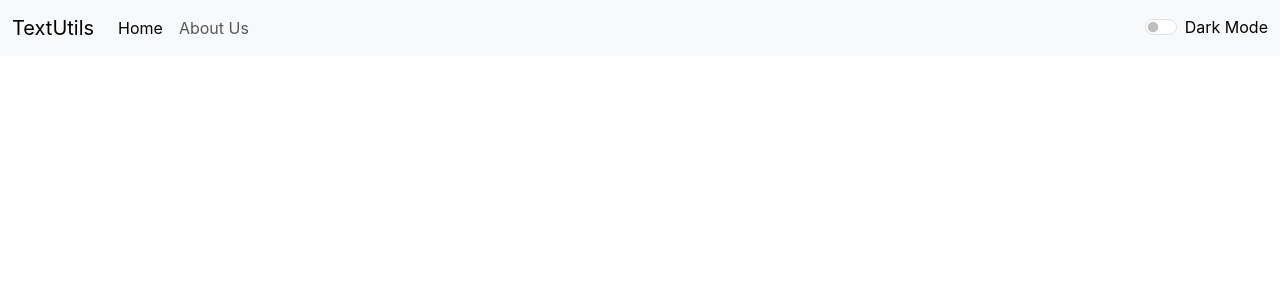
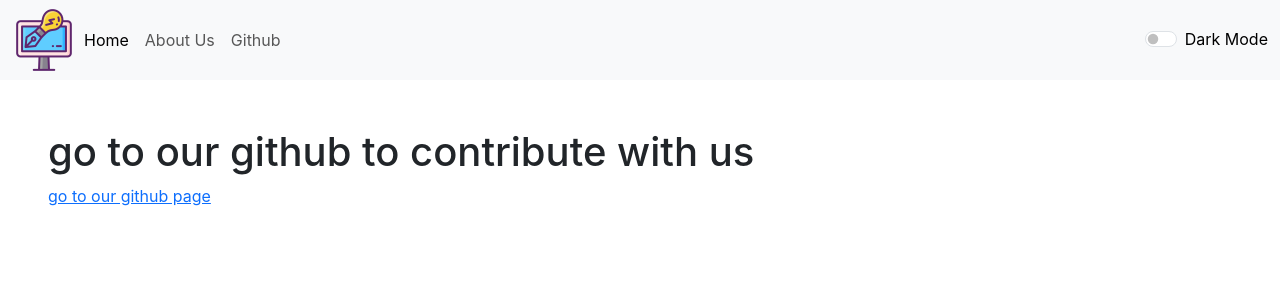
Before and after one commit to Nitin-web-dev/textUtils-dsdc, a React (Create React App) app: page /Github in a window 1280 px wide. Shown: the top 300 px of the page. Built offline with nearby package versions, Linux system fonts and the light colour scheme.

Commit message:
addead github link and logoimg

```diff
--- a/src/App.js
+++ b/src/App.js
@@ -4,7 +4,10 @@ import TextForm from './components/TextForm';
 import AboutUs from './components/AboutUs';
 import { useState } from 'react';
 import Alert from './components/Alert';
+import GitHub from './components/GitHub';
 import { BrowserRouter,Routes, Route } from 'react-router-dom';
+
+
 
 function App() {
   const [mode, setMode] = useState('light')
@@ -41,6 +44,7 @@ function App() {
 
                 <Route path='/' element={<TextForm mode={mode} showAlert={showAlert}/>}/>
                 <Route path='/about' element={<AboutUs />}/>
+                <Route path='/Github' element={<GitHub />}/>
            </Routes>
           </div>
       </>
--- /dev/null
+++ b/src/components/GitHub.jsx
@@ -0,0 +1,10 @@
+import React from 'react'
+
+export default function GitHub() {
+  return (
+    <div>
+        <h1>go to our github to contribute with us</h1>
+        <a target='_blank' href="https://github.com/Nitin-web-dev/textUtils-dsdc">go to our github page</a>
+    </div>
+  )
+}
--- a/src/components/Navbar.jsx
+++ b/src/components/Navbar.jsx
@@ -1,11 +1,12 @@
 import React from 'react'
 import { Link } from 'react-router-dom'
+import img from './fav.png'
 
 export default function Navbar(props) {
   return (
     <nav className={`navbar navbar-expand-lg bg-${props.mode} navbar-${props.mode}`}>
     <div className="container-fluid">
-      <a className="navbar-brand" href="/">{props.title}</a>
+      <img src={img} alt="the Logo" />
       <button className="navbar-toggler" type="button" data-bs-toggle="collapse" data-bs-target="#navbarSupportedContent" aria-controls="navbarSupportedContent" aria-expanded="false" aria-label="Toggle navigation">
         <span className="navbar-toggler-icon"></span>
       </button>
@@ -16,6 +17,9 @@ export default function Navbar(props) {
           </li>
           <li className="nav-item">
             <Link to="/about" className="nav-link" >{props.aboutText}</Link>
+          </li>
+          <li className="nav-item">
+            <Link to="/Github" className="nav-link" >Github</Link>
           </li>
 
 
```
Also changed, not shown: src/components/fav.png (added).
